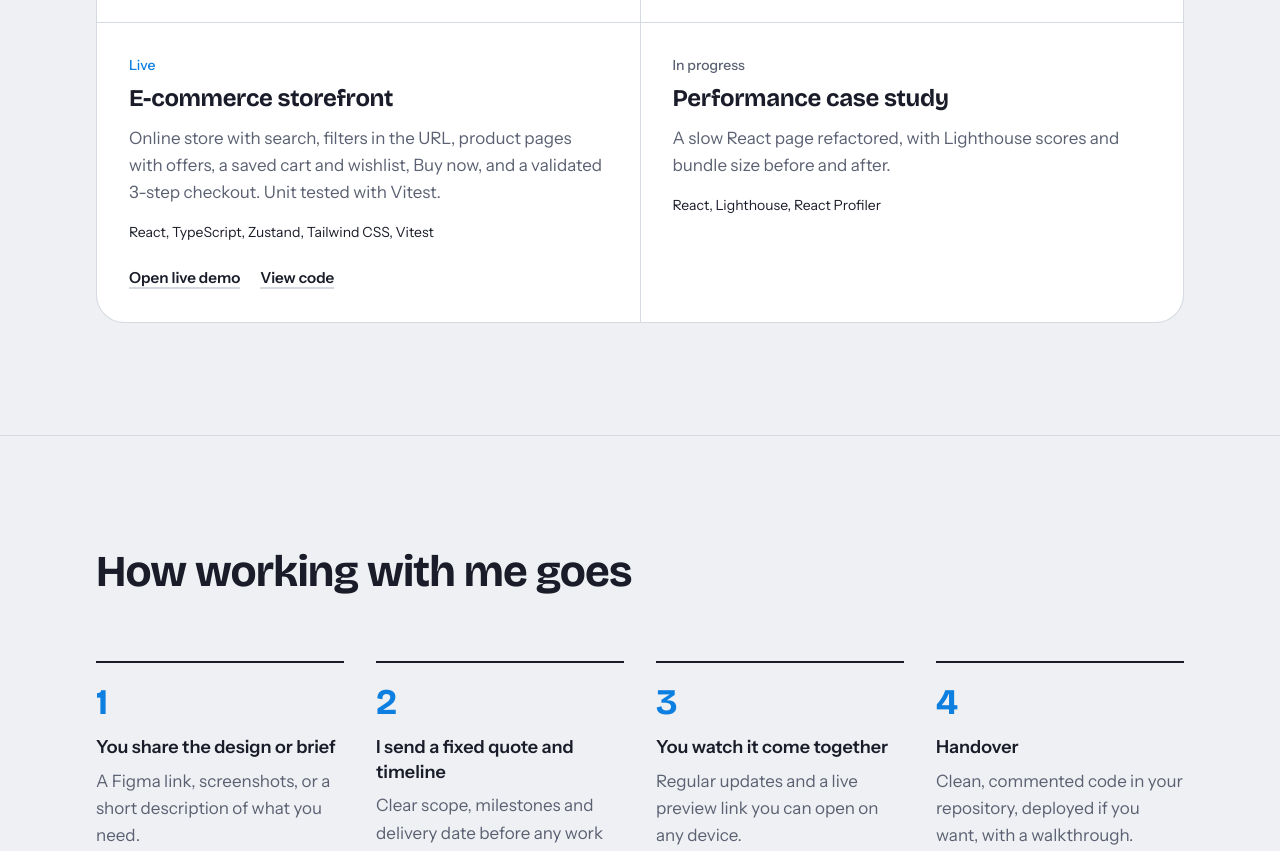
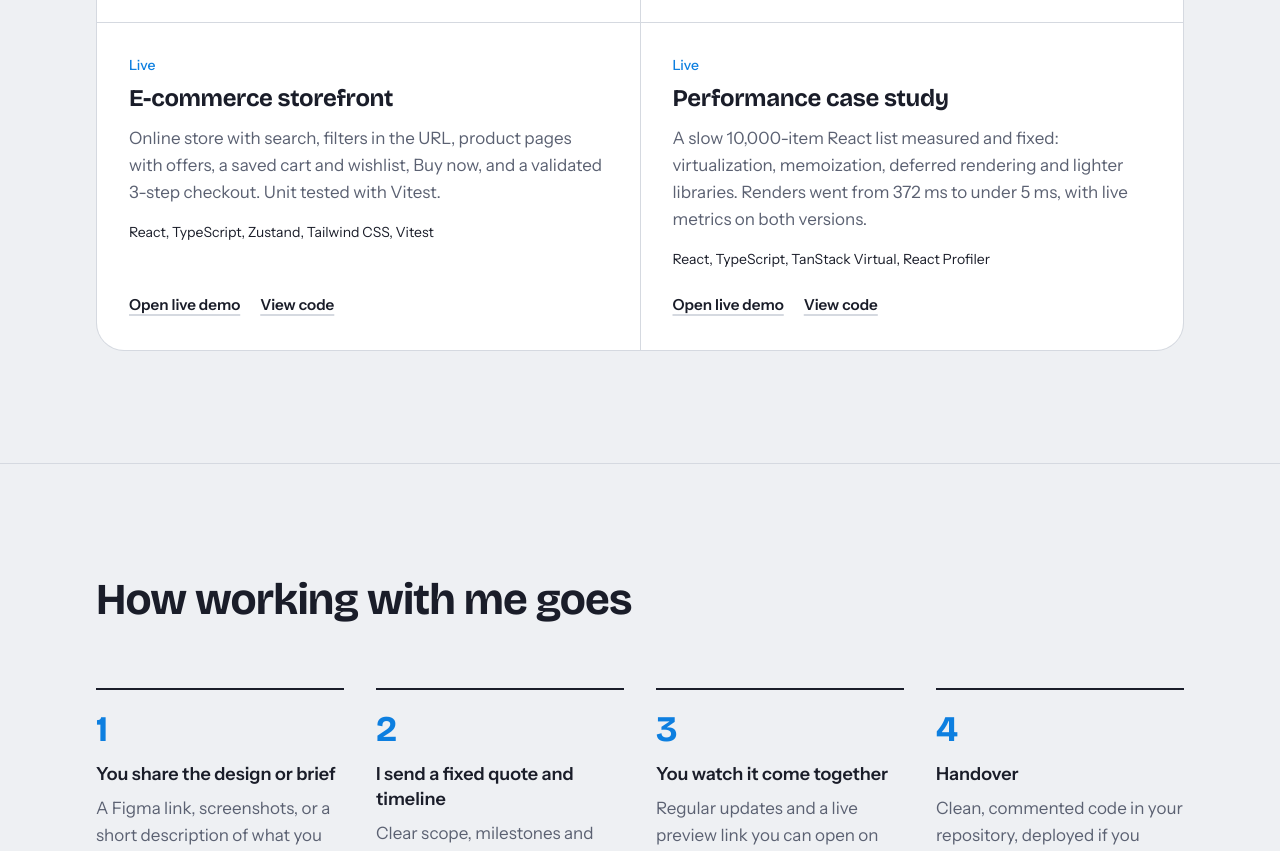
Before and after one commit to chennareddyA/portfolio, a React (Vite) app: page / in a window 1280 px wide. Shown: the part 4740-5591 px from the top of the page. Built offline with nearby package versions, Linux system fonts and the light colour scheme.

Commit message:
added project live link

```diff
--- a/src/data/profile.ts
+++ b/src/data/profile.ts
@@ -168,10 +168,13 @@ export const builds: Build[] = [
     live: 'https://chennareddy-shop.vercel.app',
     code: 'https://github.com/chennareddyA/shopnest',
   },
-  {
+    {
     title: 'Performance case study',
-    description: 'A slow React page refactored, with Lighthouse scores and bundle size before and after.',
-    stack: ['React', 'Lighthouse', 'React Profiler'],
+    description:
+      'A slow 10,000-item React list measured and fixed: virtualization, memoization, deferred rendering and lighter libraries. Renders went from 372 ms to under 5 ms, with live metrics on both versions.',
+    stack: ['React', 'TypeScript', 'TanStack Virtual', 'React Profiler'],
+    live: 'https://chennareddy-perf.vercel.app',
+    code: 'https://github.com/chennareddyA/react-performance-case-study',
   },
 ]
 
```
